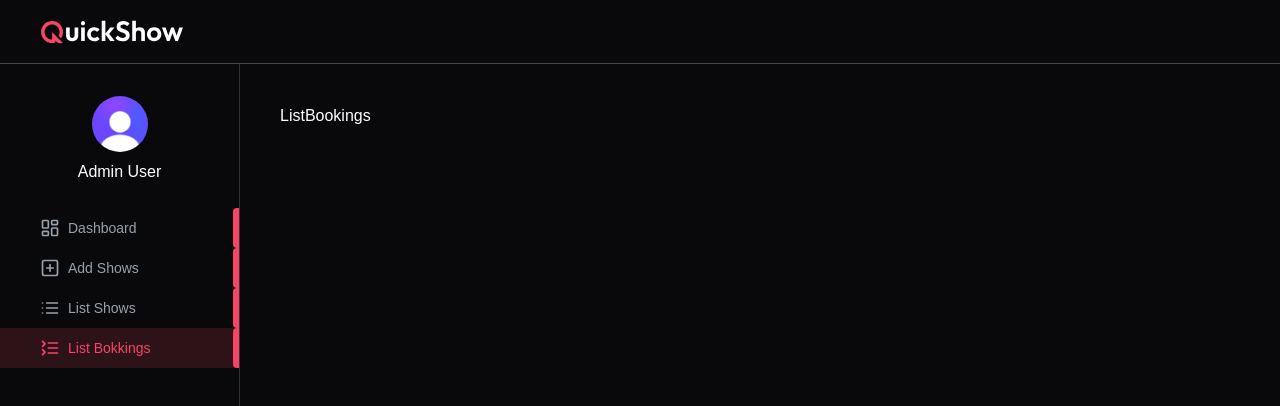
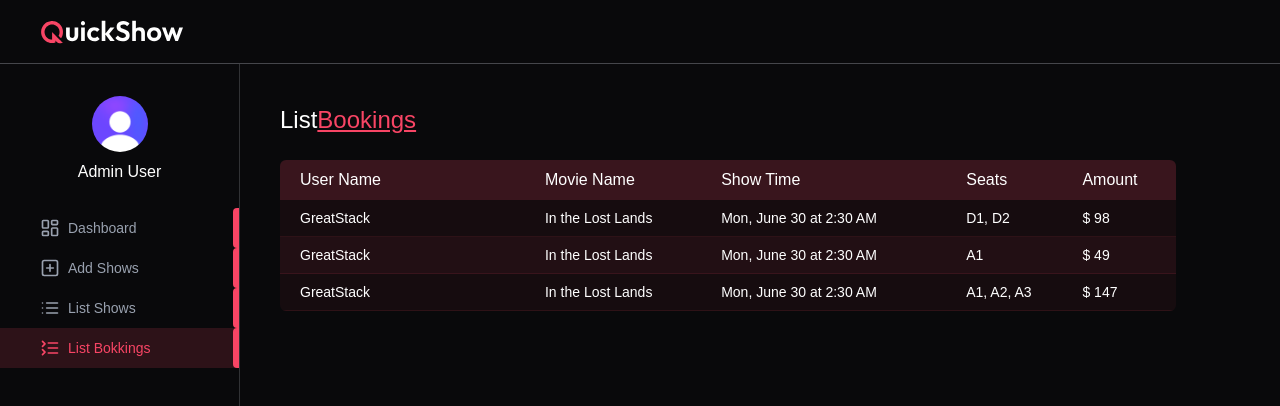
Before and after one commit to vishaljaiswal372/myshow, a React (Vite) app: page /admin/list-bookings in a window 1280 px wide. Shown: the top 406 px of the page. Built offline with nearby package versions, Linux system fonts and the light colour scheme.

Commit message:
list booking frontend created

```diff
--- a/src/pages/admin/ListBookings.jsx
+++ b/src/pages/admin/ListBookings.jsx
@@ -1,7 +1,50 @@
-import React from 'react'
+import React, { useEffect, useState } from 'react'
+import { Loading } from '../../components/Loading';
+import { dummyBookingData } from '../../assets/assets';
+import { Title } from '../../components/admin/Title';
+import { dateFormat } from '../../lib/dateFormat';
 
 export const ListBookings = () => {
-  return (
-    <div>ListBookings</div>
-  )
+    const currency=import.meta.env.VITE_CURRENCY
+
+    const [bookings, setBookings] = useState([]);
+    const [isloading,setLoading]=useState(true);
+
+    const getAllBookings=async()=>{
+        setBookings(dummyBookingData);
+        setLoading(false);
+    }
+
+    useEffect(()=>{getAllBookings()},[]);
+  return !isloading ? (
+    <>
+        <Title text1="List" text2="Bookings"/>
+        <div className='max-w-4xl mt-6 overflow-x-auto'>
+            <table className='w-full border-collapse rounded-md overflow-hidden text-nowrap'>
+                <thead>
+                    <tr className='bg-primary/20 text-left text-white'>
+                        <th className='p-2 font-medium pl-5'>User Name</th>
+                        <th className='p-2 font-medium'>Movie Name</th>
+                        <th className='p-2 font-medium'>Show Time</th>
+                        <th className='p-2 font-medium'>Seats</th>
+                        <th className='p-2 font-medium'>Amount</th>
+                    </tr>
+                </thead>
+                <tbody className='text-sm font-light'>
+                    {bookings.map((item,index)=>(
+                        <tr key={index} className='border-b border-primary/10 bg-primary/5 even:bg-primary/10'>
+                            <td className='p-2 min-w-45 pl-5'>{item.user.name}</td>
+                            <td className='p-2'>{item.show.movie.title}</td>
+                            <td className='p-2'>{dateFormat(item.show.showDateTime)}</td>
+                            <td className='p-2'>
+                                {Object.keys(item.bookedSeats).map(seat=> item.bookedSeats[seat]).join(", ")}
+                            </td>
+                            <td className='p-2'>{currency} {item.amount}</td>
+                        </tr>
+                    ))}
+                </tbody>
+            </table>
+        </div>
+    </>
+  ):(<Loading/>)
 }
```
